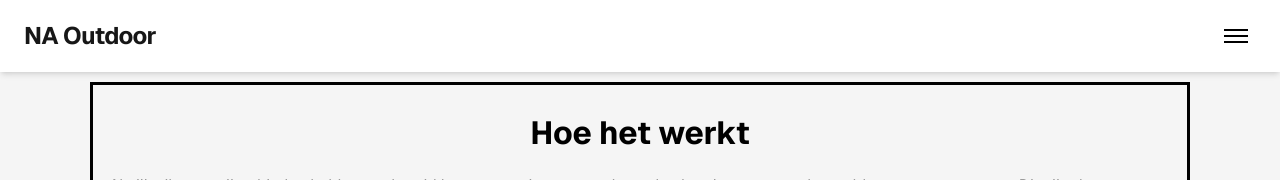
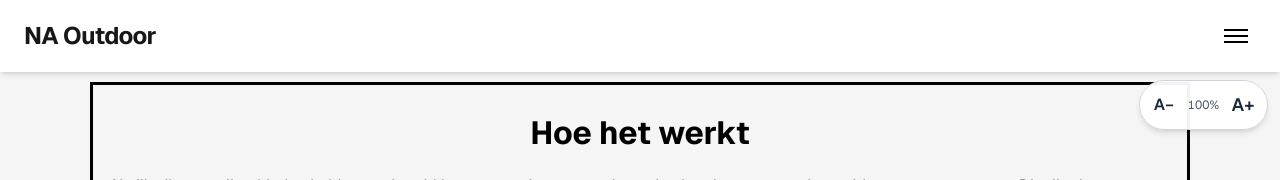
Before and after one commit to erlandsen-tech/naoutdoor_new, a Next.js app: page /dutch/how in a window 1280 px wide. Shown: the top 180 px of the page. Built offline with nearby package versions, Linux system fonts and the light colour scheme.

Commit message:
fix for old men

```diff
--- a/src/app/pamflets.css
+++ b/src/app/pamflets.css
@@ -33,13 +33,15 @@
     color: black;
     font-weight: 700;
     margin: 8px 0 16px 0;
-    font-size: clamp(1.5rem, 2vw + 1rem, 2rem);
+    font-size: calc(clamp(1.5rem, 2vw + 1rem, 2rem) * var(--reading-font-size, 1));
 }
 
 .box-pam p {
     text-align: start;
     color: black;
     line-height: 1.6;
+    font-size: calc(1rem * var(--reading-font-size, 1));
+    overflow-wrap: break-word;
 }
 
 /* ========================================
--- a/src/components/Layout.tsx
+++ b/src/components/Layout.tsx
@@ -1,15 +1,40 @@
 "use client";
 import { useState } from "react";
 import Link from "next/link";
+import { usePathname } from "next/navigation";
+import TextSizeControl from "./TextSizeControl";
 
 interface LayoutProps {
   children: React.ReactNode;
+}
+
+const READING_PATH_PREFIXES = [
+  "/readings",
+  "/speaker-meeting",
+  "/jft-meeting",
+  "/english",
+  "/norwegian",
+  "/swedish",
+  "/danish",
+  "/dutch",
+  "/german",
+  "/french",
+  "/finnish",
+];
+
+function isReadingRoute(pathname: string | null): boolean {
+  if (!pathname) return false;
+  return READING_PATH_PREFIXES.some(
+    (prefix) => pathname === prefix || pathname.startsWith(`${prefix}/`),
+  );
 }
 
 export default function Layout({ children }: LayoutProps) {
   const [menuOpen, setMenuOpen] = useState(false);
   const [skiSubmenuOpen, setSkiSubmenuOpen] = useState(false);
   const [bikeSubmenuOpen, setBikeSubmenuOpen] = useState(false);
+  const pathname = usePathname();
+  const showTextSizeControl = isReadingRoute(pathname);
 
   function handleLinkClick() {
     setMenuOpen(false);
@@ -143,6 +168,7 @@ export default function Layout({ children }: LayoutProps) {
 
       {/* Main content */}
       <main className="flex-1 flex flex-col relative">
+        {showTextSizeControl && <TextSizeControl />}
         {children}
       </main>
     </div>
--- /dev/null
+++ b/src/components/TextSizeControl.tsx
@@ -0,0 +1,83 @@
+"use client";
+import { useCallback, useEffect, useState } from "react";
+
+const SCALE_STEPS = [0.9, 1.0, 1.15, 1.3, 1.5, 1.75, 2.0] as const;
+const DEFAULT_INDEX = 1;
+const STORAGE_KEY = "naoutdoor:reading-font-scale";
+const CSS_VAR = "--reading-font-size";
+
+function applyScale(scale: number) {
+  document.documentElement.style.setProperty(CSS_VAR, String(scale));
+}
+
+function readStoredIndex(): number {
+  try {
+    const raw = localStorage.getItem(STORAGE_KEY);
+    if (raw === null) return DEFAULT_INDEX;
+    const parsed = Number.parseInt(raw, 10);
+    if (Number.isNaN(parsed) || parsed < 0 || parsed >= SCALE_STEPS.length) {
+      return DEFAULT_INDEX;
+    }
+    return parsed;
+  } catch {
+    return DEFAULT_INDEX;
+  }
+}
+
+export default function TextSizeControl() {
+  const [index, setIndex] = useState(DEFAULT_INDEX);
+
+  useEffect(() => {
+    const stored = readStoredIndex();
+    setIndex(stored);
+    applyScale(SCALE_STEPS[stored]);
+  }, []);
+
+  const update = useCallback((next: number) => {
+    const clamped = Math.max(0, Math.min(SCALE_STEPS.length - 1, next));
+    setIndex(clamped);
+    applyScale(SCALE_STEPS[clamped]);
+    try {
+      localStorage.setItem(STORAGE_KEY, String(clamped));
+    } catch {
+      // ignore (private mode, etc.)
+    }
+  }, []);
+
+  const atMin = index === 0;
+  const atMax = index === SCALE_STEPS.length - 1;
+  const percent = Math.round(SCALE_STEPS[index] * 100);
+
+  return (
+    <div
+      className="fixed top-20 right-3 z-30 flex items-center gap-1 rounded-full border border-gray-300 bg-white/95 px-1 py-1 shadow-md dark:border-gray-700 dark:bg-gray-900/95"
+      role="group"
+      aria-label="Text size"
+    >
+      <button
+        type="button"
+        onClick={() => update(index - 1)}
+        disabled={atMin}
+        aria-label="Decrease text size"
+        className="flex h-10 w-10 items-center justify-center rounded-full text-base font-semibold text-gray-800 hover:bg-gray-100 disabled:cursor-not-allowed disabled:opacity-40 dark:text-gray-100 dark:hover:bg-gray-800"
+      >
+        A−
+      </button>
+      <span
+        className="min-w-[3ch] text-center text-xs tabular-nums text-gray-600 dark:text-gray-300"
+        aria-live="polite"
+      >
+        {percent}%
+      </span>
+      <button
+        type="button"
+        onClick={() => update(index + 1)}
+        disabled={atMax}
+        aria-label="Increase text size"
+        className="flex h-10 w-10 items-center justify-center rounded-full text-lg font-semibold text-gray-800 hover:bg-gray-100 disabled:cursor-not-allowed disabled:opacity-40 dark:text-gray-100 dark:hover:bg-gray-800"
+      >
+        A+
+      </button>
+    </div>
+  );
+}
```
Also changed, not shown: 1 other file (tests, documents, lock files or other folders).
